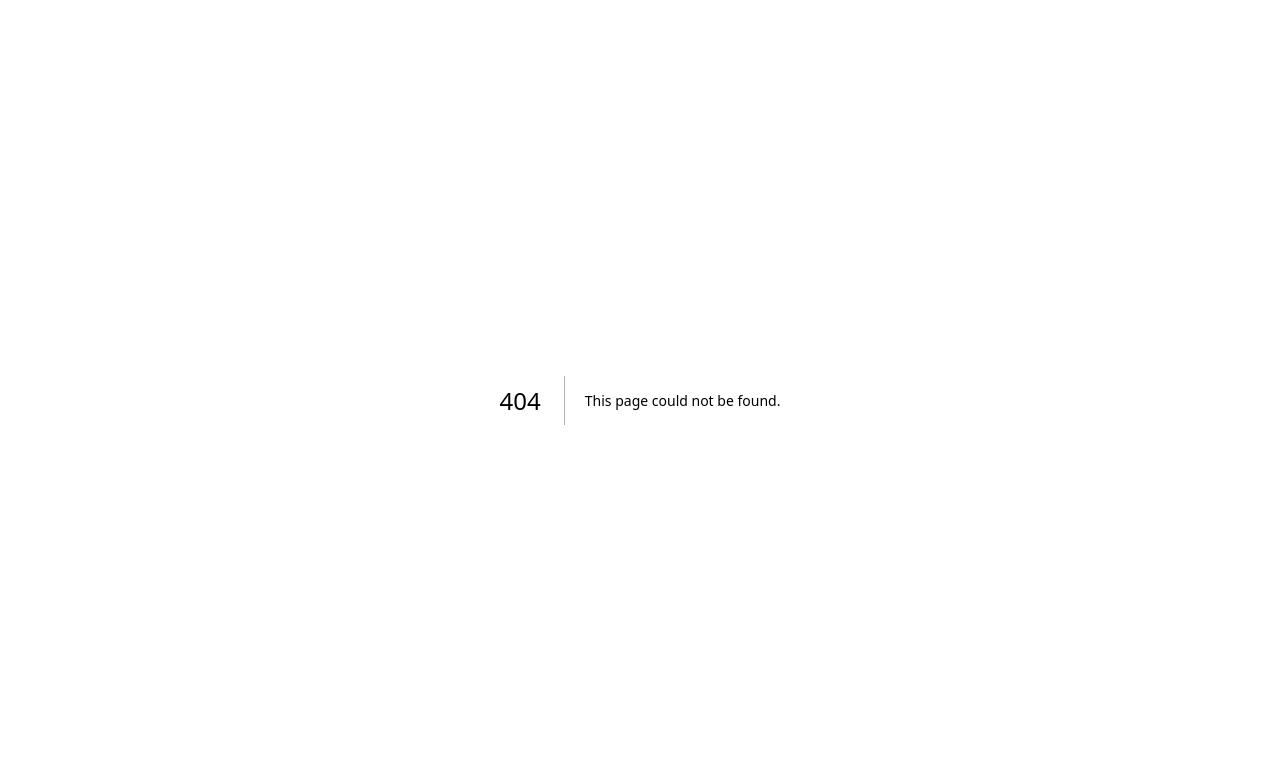
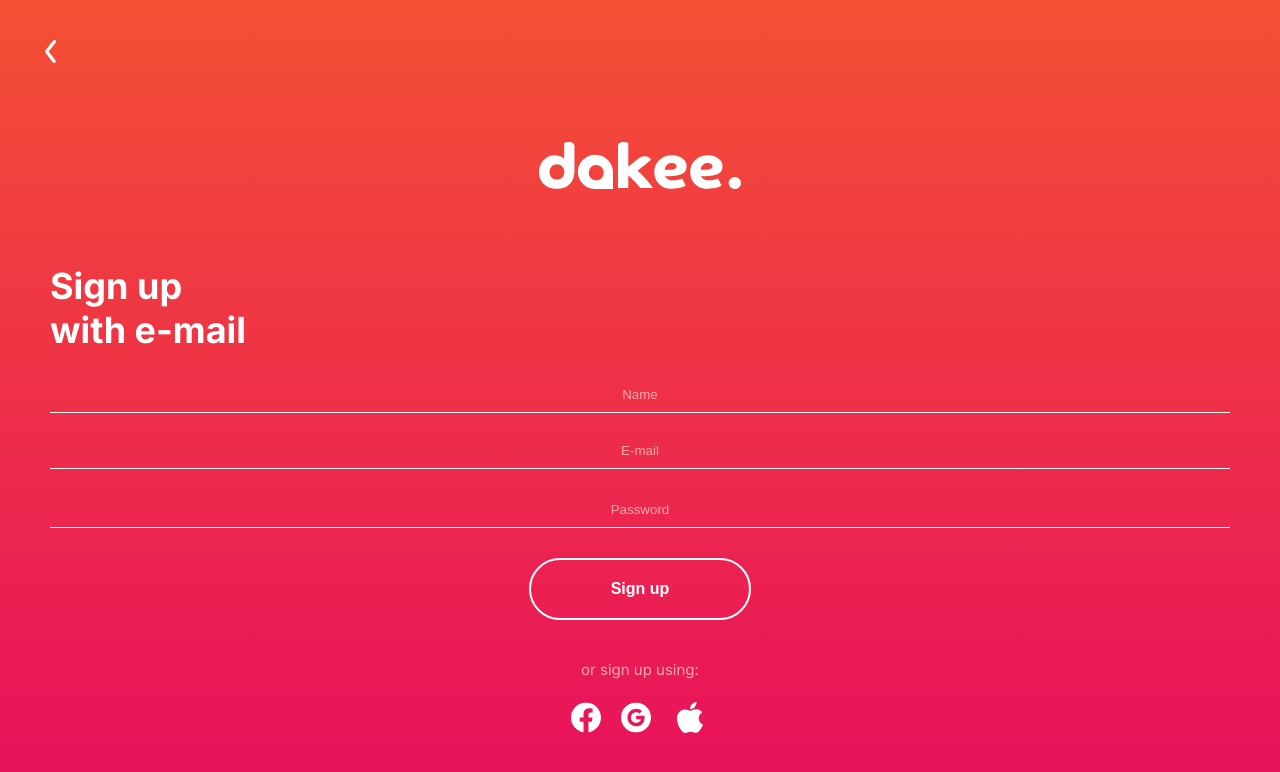
Before and after one commit to JamieBurridge/Dakee, a Next.js app: page /signup in a window 1280 px wide. Before the commit this address had no page. Shown: the top 772 px of the page. Built offline with nearby package versions, Linux system fonts and the light colour scheme.

Commit message:
page: create signup page

```diff
--- /dev/null
+++ b/components/Button/Button.module.scss
@@ -0,0 +1,14 @@
+.button {
+  display: block;
+  margin: auto;
+  background: transparent;
+
+  font-size: 16px;
+  font-weight: 700;
+  color: var(--color-primary);
+
+  border: 2px solid var(--color-primary);
+  border-radius: 70px;
+
+  padding: 20px 80px;
+}
--- /dev/null
+++ b/components/Button/Button.tsx
@@ -0,0 +1,18 @@
+import React from "react";
+
+import styles from "./Button.module.scss";
+import Link from "next/link";
+
+interface Button {
+  text: string;
+  link: string;
+  type: "button" | "submit";
+}
+
+export default function Button({ text, link, type }: Button) {
+  return (
+    <button className={styles.button} type={type}>
+      {link ? <Link href={link}>{text}</Link> : text}
+    </button>
+  );
+}
--- /dev/null
+++ b/pages/signup/index.module.scss
@@ -0,0 +1,77 @@
+.signup_container {
+  display: flex;
+  flex-direction: column;
+
+  .back_arrow {
+    margin-top: 40px;
+    margin-left: -5px;
+  }
+
+  .logo {
+    text-align: center;
+    padding-top: 75px;
+    margin: 0 auto;
+  }
+
+  .heading {
+    font-size: 36px;
+    font-weight: 700;
+    color: var(--color-primary);
+
+    padding-top: 75px;
+    padding-bottom: 35px;
+  }
+
+  form {
+    display: flex;
+    flex-direction: column;
+    gap: 30px;
+
+    input {
+      color: var(--color-muted);
+      text-align: center;
+
+      border: none;
+      border-bottom: 1px solid #fff;
+      background-color: transparent;
+
+      width: 100%;
+      padding-bottom: 10px;
+
+      &:focus {
+        outline: none;
+      }
+
+      &::placeholder {
+        /* Chrome, Firefox, Opera, Safari 10.1+ */
+        color: var(--color-muted);
+        opacity: 1; /* Firefox */
+      }
+
+      &:-ms-input-placeholder {
+        /* Internet Explorer 10-11 */
+        color: var(--color-muted);
+      }
+
+      &::-ms-input-placeholder {
+        /* Microsoft Edge */
+        color: var(--color-muted);
+      }
+    }
+  }
+
+  .other_signup_methods {
+    display: flex;
+    flex-direction: column;
+    align-items: center;
+    gap: 20px;
+
+    padding-top: 40px;
+    padding-bottom: 45px;
+
+    div {
+      display: flex;
+      gap: 20px;
+    }
+  }
+}
--- /dev/null
+++ b/pages/signup/index.tsx
@@ -0,0 +1,40 @@
+import React from "react";
+import styles from "./index.module.scss";
+import Button from "../../components/Button/Button";
+
+export default function Signup() {
+  return (
+    <main className={styles.signup_container}>
+      <div>
+        <img
+          src="/assets/back.svg"
+          alt="Back arrow"
+          className={styles.back_arrow}
+        />
+      </div>
+      <img src="/assets/logo.svg" alt="Dakee logo" className={styles.logo} />
+      <div>
+        <h2 className={styles.heading}>
+          Sign up <br />
+          with e-mail
+        </h2>
+        <form>
+          <input type="text" name="name" placeholder="Name" />
+          <input type="email" name="email" placeholder="E-mail" />
+          <div>
+            <input type="password" name="password" placeholder="Password" />
+          </div>
+          <Button text="Sign up" link="/tutorial" type="button" />
+        </form>
+        <div className={styles.other_signup_methods}>
+          <p>or sign up using:</p>
+          <div>
+            <img src="/assets/facebook.svg" alt="facebook" />
+            <img src="/assets/google.svg" alt="google" />
+            <img src="/assets/apple.svg" alt="apple" />
+          </div>
+        </div>
+      </div>
+    </main>
+  );
+}
--- a/styles/global.scss
+++ b/styles/global.scss
@@ -30,4 +30,17 @@
   font-family: Inter;
   font-weight: 400;
   font-size: 15px;
+  color: var(--color-muted);
+
+  background: var(--background-gradient);
+  padding: 0 50px;
 }
+
+main {
+  min-height: 100vh;
+}
+
+a {
+  color: var(--color-primary);
+  text-decoration: none;
+}
```
Also changed, not shown: pages/welcome/index.module.scss (+6 -11 lines), pages/welcome/index.tsx (+4 -8 lines).
